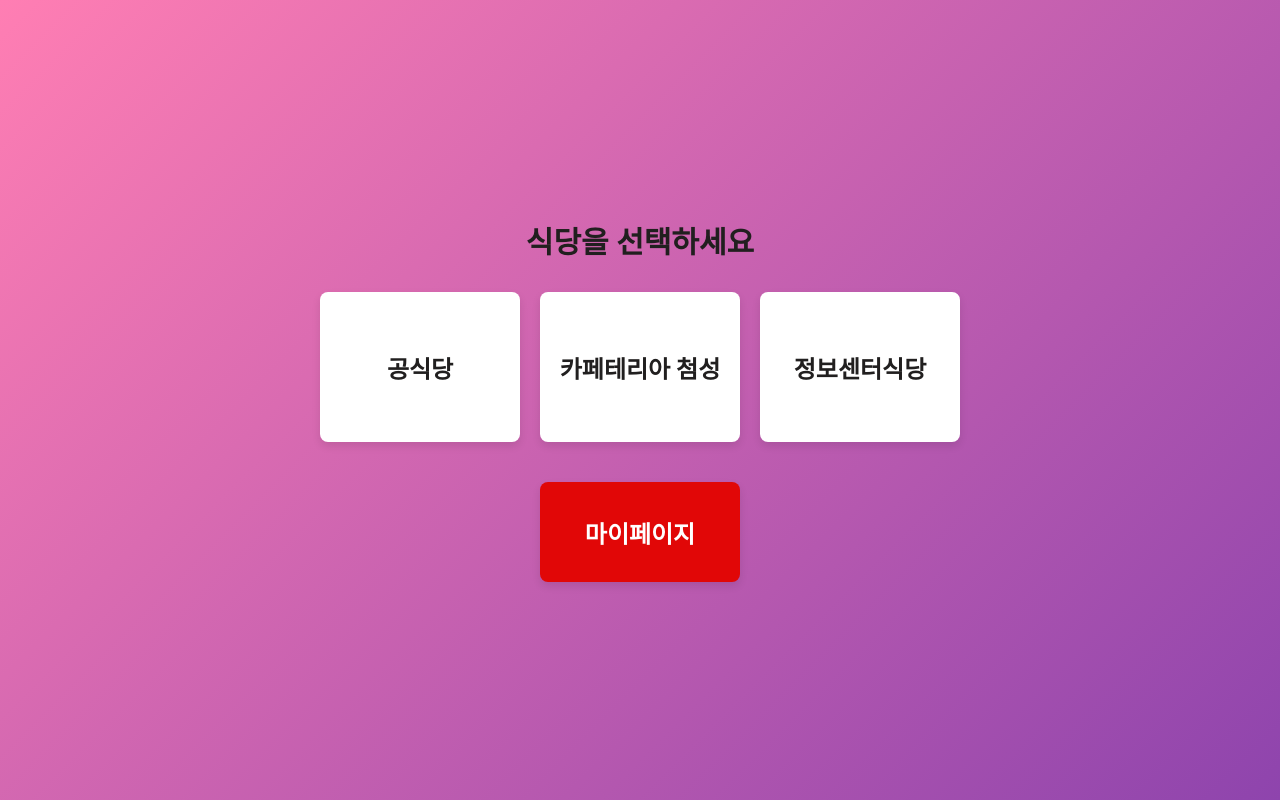
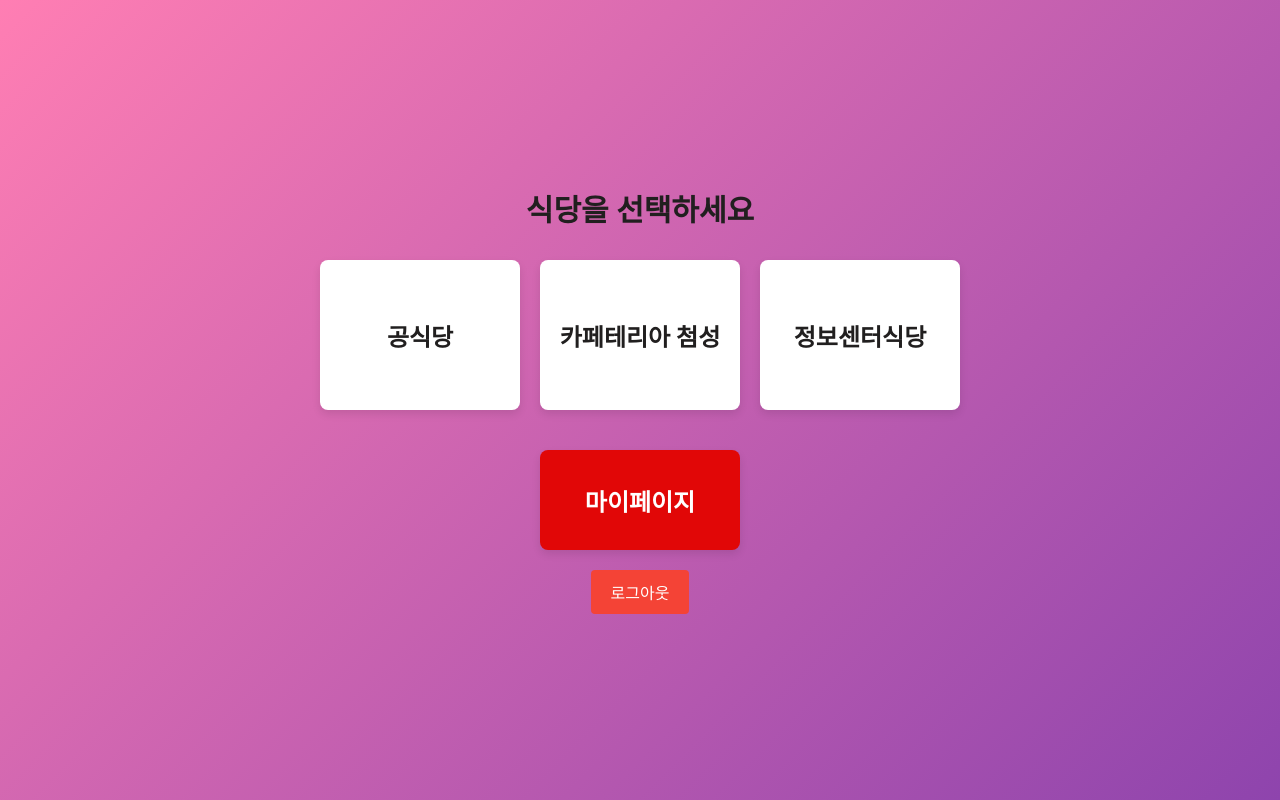
Before and after one commit to yangjunsik/food, a React (Create React App) app in the folder frontend/: page /ChooseRestaurant in a window 1280 px wide. Built offline with nearby package versions, Linux system fonts and the light colour scheme; sample sign-in values are in the browser's storage.

Commit message:
로그아웃
로그아웃

```diff
--- a/frontend/src/components/ChooseRestaurant.js
+++ b/frontend/src/components/ChooseRestaurant.js
@@ -1,8 +1,16 @@
 import React from "react";
-import { Link } from "react-router-dom";
+import { Link, useNavigate } from "react-router-dom";
 import "./css/ChooseRestaurant.css"; // CSS 파일 연결
 
 function ChooseRestaurant() {
+    const navigate = useNavigate();
+
+    const handleLogout = () => {
+        sessionStorage.removeItem("token"); // 세션 토큰 삭제
+        alert("로그아웃 되었습니다.");
+        navigate("/login"); // 로그인 페이지로 이동
+    };
+
     return (
         <div className="container">
             <h2>식당을 선택하세요</h2>
@@ -38,6 +46,11 @@ function ChooseRestaurant() {
                     </div>
                 </Link>
             </div>
+
+            {/* 로그아웃 버튼 */}
+            <div className="logout">
+                <button onClick={handleLogout}>로그아웃</button>
+            </div>
         </div>
     );
 }
--- a/frontend/src/components/css/ChooseRestaurant.css
+++ b/frontend/src/components/css/ChooseRestaurant.css
@@ -85,3 +85,23 @@ h2 {
 a{
     text-decoration: none;
 }
+
+.logout {
+    text-align: center;
+    margin-top: 20px;
+}
+
+.logout button {
+    background-color: #f44336; /* 빨간색 */
+    color: white;
+    border: none;
+    border-radius: 4px;
+    padding: 10px 20px;
+    font-size: 16px;
+    cursor: pointer;
+    transition: background-color 0.3s ease;
+}
+
+.logout button:hover {
+    background-color: #d32f2f; /* 어두운 빨간색 */
+}
```
